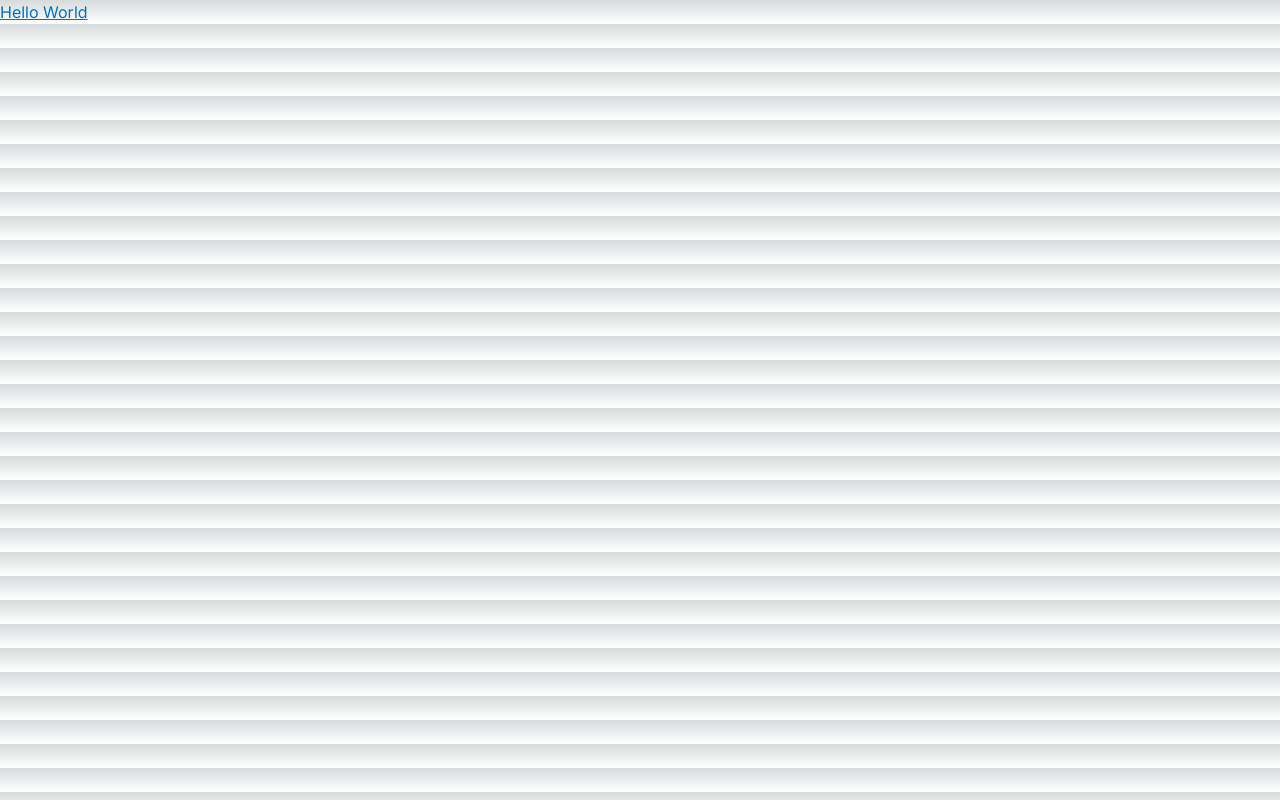
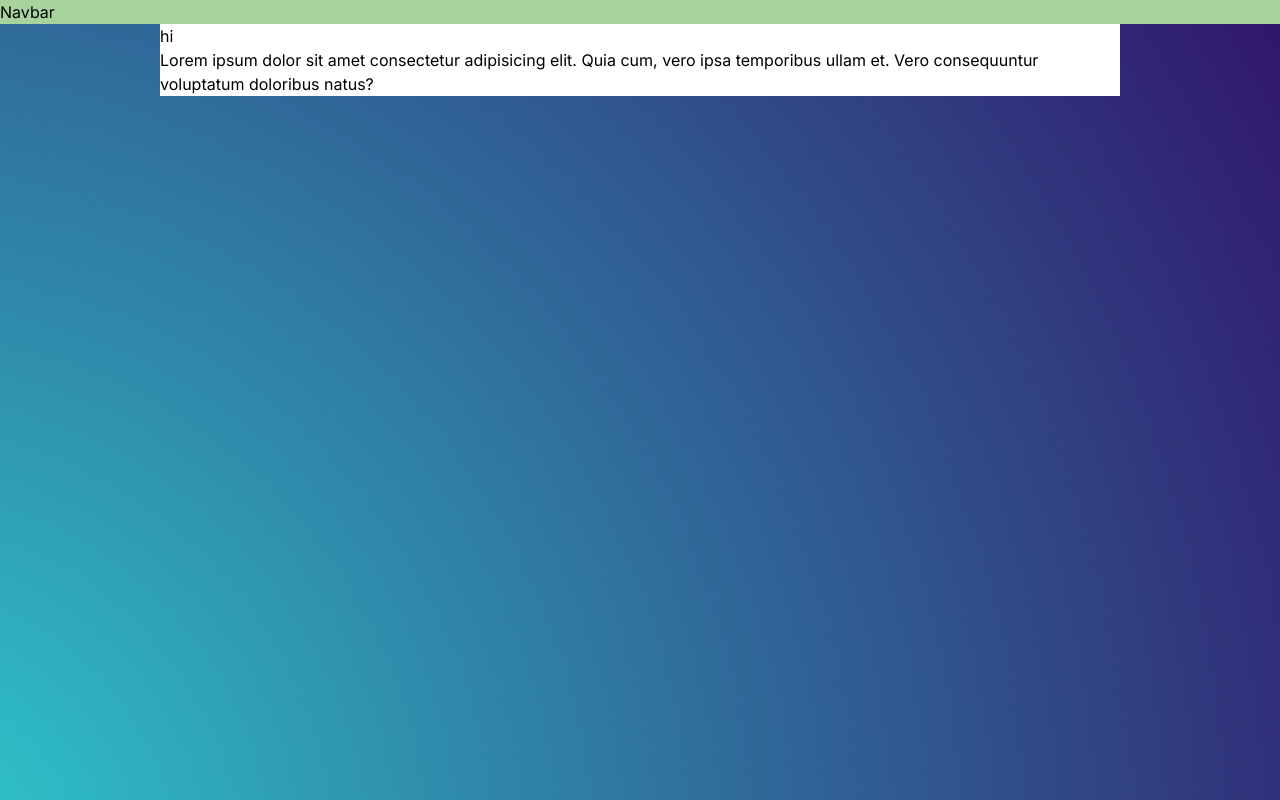
Before and after one commit to F-L-C/official_website, a Next.js app: page / in a window 1280 px wide. Built offline with nearby package versions, Linux system fonts and the light colour scheme.

Commit message:
improved project structure and designed a basic skeleton for page.tsx

```diff
--- /dev/null
+++ b/src/app/components/Main.tsx
@@ -0,0 +1,18 @@
+import React from 'react'
+
+const Main = () => {
+    return (
+        <>
+            <div className='flex justify-center items-center'>
+                <div className='bg-white h-full w-3/4 text-black'>
+                    <h1 className=''>
+                        hi
+                    </h1>
+                    <p>Lorem ipsum dolor sit amet consectetur adipisicing elit. Quia cum, vero ipsa temporibus ullam et. Vero consequuntur voluptatum doloribus natus?</p>
+                </div>
+            </div>
+        </>
+    )
+}
+
+export default Main
--- /dev/null
+++ b/src/app/components/Navbar.tsx
@@ -0,0 +1,9 @@
+import React from 'react'
+
+const Navbar = () => {
+    return (
+        <div className='h-2/5 bg-flc-green text-black'>Navbar</div>
+    )
+}
+
+export default Navbar
--- a/src/app/page.tsx
+++ b/src/app/page.tsx
@@ -1,7 +1,18 @@
-import Image from "next/image";
+import Main from './components/Main';
+import Navbar from './components/Navbar';
 
-export default function Home() {
-  return <>
-    <h1 className="underline text-flc-blue">Hello World</h1>
-  </>;
-}
+const HomePage = () => {
+  return (
+    <div className='relative'>
+      <div
+        className="fixed top-0 left-0 w-full h-full bg-bg bg-fixed bg-cover"
+      ></div>
+      <div className="relative z-10">
+        <Navbar />
+        <Main />
+      </div>
+    </div>
+  );
+};
+
+export default HomePage;
```
Also changed, not shown: public/assets/bg.jpg (added).
